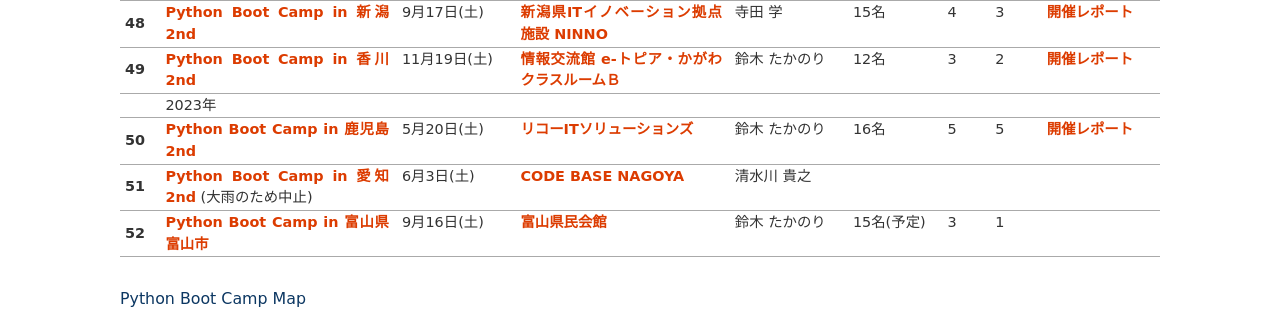
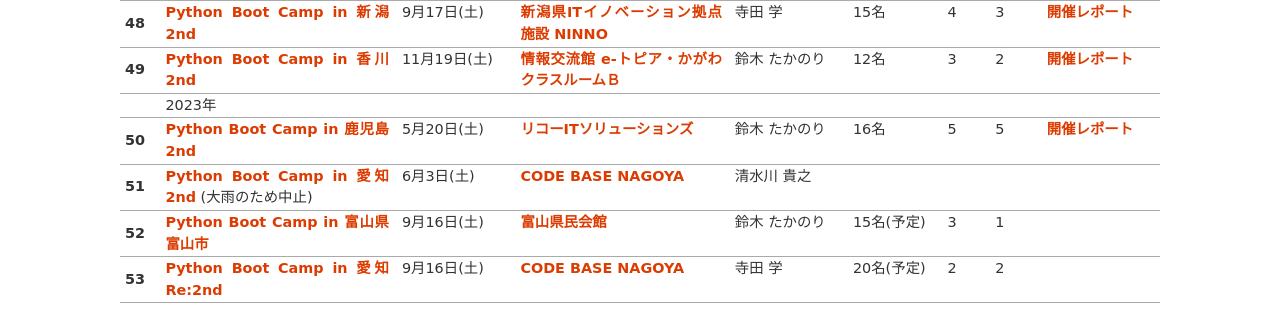
Before and after one commit to pyconjp/www.pycon.jp, a Sphinx documentation site: the page built from source/support/bootcamp.rst, in a window 1280 px wide and 900 px high, scrolled down 4202 px, cut to the strip 0-323 px from the top of the window. Built offline with Sphinx 7.4.7, drawn with Linux system fonts in a browser that asks for light colours.

Commit message:
add pycamp aichi re:2nd

```diff
--- a/source/support/bootcamp.rst
+++ b/source/support/bootcamp.rst
@@ -676,6 +676,15 @@
      - 3
      - 1
      -
+   * - 53
+     - `Python Boot Camp in 愛知 Re:2nd <https://pyconjp.connpass.com/event/286959/>`__
+     - 9月16日(土)
+     - `CODE BASE NAGOYA <https://codebase.proto-g.co.jp/nagoya>`_
+     - 寺田 学
+     - 20名(予定)
+     - 2
+     - 2
+     -
 
 Python Boot Camp Map
 --------------------
```
